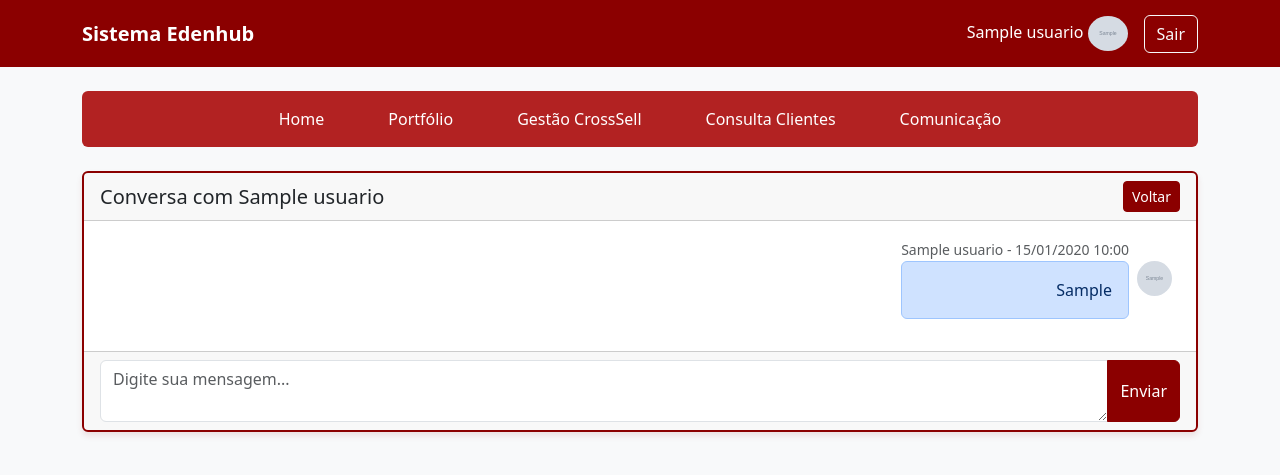
After one commit to Rafael-Albuquerque06/Sistema-Edenhub, a Flask app: page /comunicacao/1 in a window 1280 px wide. The commit adds this page. Shown: the top 475 px of the page. Run offline with Flask 3, Linux system fonts and the light colour scheme; a user stored in the database is signed in; tables that the repository leaves empty hold one stand-in row (values such as "Sample post"); grey boxes marked "Sample" are stand-in pictures.

Commit message:
Add files via upload
chat de conversa multiusuários implementado.

```diff
--- a/Edenred - Sistema/Edenred/forms.py
+++ b/Edenred - Sistema/Edenred/forms.py
@@ -1,7 +1,7 @@
 from flask_wtf import FlaskForm
 from wtforms import StringField, SubmitField, PasswordField, SelectField, BooleanField, IntegerField, FloatField, TextAreaField, SelectMultipleField, FileField,widgets
 from wtforms.validators import DataRequired, Email, Length, Optional, equal_to,ValidationError
-from Edenred.models import Usuario, Empresa, Indicacao
+from Edenred.models import Usuario, Empresa, Indicacao, Mensagem
 
 from Edenred import db, app, bcrypt
 from wtforms.widgets import ListWidget, CheckboxInput
@@ -185,3 +185,20 @@ class IndicacaoForm(FlaskForm):
         db.session.add(indicacao)
         db.session.commit()
         return indicacao
+
+
+class MensagemForm(FlaskForm):
+    mensagem = TextAreaField('Mensagem', validators=[DataRequired(), Length(max=2000)])
+    btnEnviar = SubmitField('Enviar')
+
+    def save(self, conversa_id, remetente_id):
+
+        mensagem = Mensagem(
+            conversa_id=conversa_id,
+            remetente_id=remetente_id,
+            mensagem=self.mensagem.data
+        )
+
+        db.session.add(mensagem)
+        db.session.commit()
+        return mensagem
--- a/Edenred - Sistema/Edenred/templates/nav.html
+++ b/Edenred - Sistema/Edenred/templates/nav.html
@@ -5,6 +5,8 @@
             <a class="nav-link px-4 mx-2" href="{{ url_for('portfolio') }}">Portfólio</a>
             <a class="nav-link px-4 mx-2" href="{{ url_for('crosselling') }}">Gestão CrossSell</a>
             <a class="nav-link px-4 mx-2" href="{{ url_for('consulta_clientes') }}">Consulta Clientes</a>
+
+            <a class="nav-link px-4 mx-2" href="{{ url_for('comunicacao') }}">Comunicação</a>
         </div>
     </div>
 </nav>
--- /dev/null
+++ b/Edenred - Sistema/Edenred/templates/ver_conversa.html
@@ -0,0 +1,65 @@
+{% extends 'base.html' %}
+
+{% block content %}
+<div class="row mb-4">
+    <div class="col-12">
+        {% include 'nav.html' %}
+    </div>
+</div>
+
+<div class="row">
+    <div class="col-12">
+        <div class="card card-edenred">
+            <div class="card-header d-flex justify-content-between align-items-center">
+                <h5 class="card-title mb-0 text-dark">
+                    Conversa com {{ outro_usuario.nome }}
+                </h5>
+                <a href="{{ url_for('comunicacao') }}" class="btn btn-edenred btn-sm">Voltar</a>
+            </div>
+
+            <div class="card-body" style="max-height: 500px; overflow-y: auto;">
+                {% if mensagens %}
+                    {% for mensagem in mensagens %}
+                        <div class="d-flex mb-3 {% if mensagem.remetente_id == current_user.id %}justify-content-end{% endif %}">
+                            <div class="{% if mensagem.remetente_id == current_user.id %}text-end{% endif %}">
+                                <div class="d-flex align-items-center {% if mensagem.remetente_id == current_user.id %}flex-row-reverse{% endif %}">
+                                    <img src="{{ url_for('static', filename='data/img_user/{}'.format(mensagem.remetente.foto)) }}"
+                                         width="35" height="35" class="rounded-circle mx-2">
+                                    <div>
+                                        <small class="text-muted">
+                                            {{ mensagem.remetente.nome }} -
+                                            {{ mensagem.data_envio.strftime('%d/%m/%Y %H:%M') }}
+                                        </small>
+                                        <div class="alert {% if mensagem.remetente_id == current_user.id %}alert-primary{% else %}alert-secondary{% endif %} mb-0">
+                                            {{ mensagem.mensagem }}
+                                        </div>
+                                    </div>
+                                </div>
+                            </div>
+                        </div>
+                    {% endfor %}
+                {% else %}
+                    <p class="text-center text-muted">Nenhuma mensagem ainda. Inicie a conversa!</p>
+                {% endif %}
+            </div>
+
+            <div class="card-footer">
+                <form method="post">
+                    {{ form.csrf_token }}
+                    <div class="input-group">
+                        {{ form.mensagem(class="form-control", placeholder="Digite sua mensagem...", rows="2") }}
+                        {{ form.btnEnviar(class="btn btn-edenred") }}
+                    </div>
+                    {% if form.mensagem.errors %}
+                        <div class="text-danger">
+                            {% for error in form.mensagem.errors %}
+                                <small>{{ error }}</small>
+                            {% endfor %}
+                        </div>
+                    {% endif %}
+                </form>
+            </div>
+        </div>
+    </div>
+</div>
+{% endblock %}
--- a/Edenred - Sistema/Edenred/views.py
+++ b/Edenred - Sistema/Edenred/views.py
@@ -1,7 +1,7 @@
 from Edenred import app, db
 from flask import render_template, url_for, request, redirect, flash, jsonify
-from Edenred.models import Usuario, Empresa, Indicacao
-from Edenred.forms import LoginForm, CadastroBasicoForm, BUForm, IndicacaoForm, CadastroUsuarioForm
+from Edenred.models import Usuario, Empresa, Indicacao, Mensagem, Conversa
+from Edenred.forms import LoginForm, CadastroBasicoForm, BUForm, IndicacaoForm, CadastroUsuarioForm, MensagemForm
 from flask_login import login_user, logout_user, login_required, current_user
 
 
@@ -36,7 +36,7 @@ def cadastro():
 
     if form.validate_on_submit():
         try:
-            # AGORA USA O save() QUE USA BCRYPT (igual material de estudo)
+            # AGORA USA O save() para salvar no banco de dados
             usuario = form.save()
 
             flash('Cadastro realizado com sucesso! Faça login para continuar.', 'success')
@@ -127,7 +127,7 @@ def crosselling():
 
         if request.method == 'POST':
             if form_basico.validate_on_submit():
-                # 🔥 AGORA É SUPER SIMPLES: apenas chamar .save() no formulário
+
                 empresa = form_basico.save(cnpj)
 
                 flash('Cadastro básico salvo com sucesso!', 'success')
@@ -143,7 +143,7 @@ def crosselling():
         empresa = Empresa.query.get(empresa_id)
 
         if request.method == 'POST':
-            # VALIDAÇÃO MANUAL dos produtos (já que removemos DataRequired)
+            # VALIDAÇÃO MANUAL dos produtos
             produtos_selecionados = request.form.getlist('produtos')
 
             # Verifica se todos os campos obrigatórios estão preenchidos
@@ -154,7 +154,7 @@ def crosselling():
                 flash('Por favor, preencha todos os campos obrigatórios.', 'error')
                 return render_template('crosselling.html', etapa='bu', form_bu=form_bu, empresa=empresa)
 
-            # Se chegou aqui, todos os campos estão preenchidos
+            # Se chegou aqui, todos os campos estão preenchidos e é convertido pra string
             produtos_str = ", ".join(produtos_selecionados)
 
             if form_bu.acao.data == 'vender':
@@ -193,7 +193,6 @@ def crosselling():
                     flash('Indicação bloqueada! Produtos já indicados recentemente (ultimos 3 meses).', 'error')
                     return render_template('crosselling.html', etapa='indicacao', form_indicacao=form_indicacao, empresa=empresa, bu=bu, produtos=produtos)
 
-                # 🔥 AGORA É SUPER SIMPLES: apenas chamar .save() no formulário
                 form_indicacao.save(empresa_id, current_user.id, bu, produtos)
 
                 flash('Solicitação encaminhada com sucesso! Em breve você será informado do parecer da análise. Obrigado!', 'success')
@@ -241,3 +240,89 @@ def minhas_pendencias():
     ).order_by(Indicacao.data_indicacao.desc()).all()
 
     return render_template('minhas_pendencias.html', indicacoes=indicacoes)
+
+@app.route('/comunicacao')
+@login_required
+def comunicacao():
+    # Buscar todas as conversas do usuário
+    conversas = Conversa.query.filter(
+        (Conversa.usuario1_id == current_user.id) |
+        (Conversa.usuario2_id == current_user.id)
+    ).all()
+
+    # Buscar todos os usuários para iniciar nova conversa
+    outros_usuarios = Usuario.query.filter(Usuario.id != current_user.id).all()
+
+    return render_template('comunicacao.html',
+                         conversas=conversas,
+                         outros_usuarios=outros_usuarios)
+
+
+@app.route('/comunicacao/<int:conversa_id>', methods=['GET', 'POST'])
+@login_required
+def ver_conversa(conversa_id):
+    conversa = Conversa.query.get_or_404(conversa_id)
+
+    # Verificar se o usuário atual faz parte da conversa
+    if current_user.id not in [conversa.usuario1_id, conversa.usuario2_id]:
+        flash('Acesso não autorizado!', 'error')
+        return redirect(url_for('comunicacao'))
+
+    form = MensagemForm()
+
+    if form.validate_on_submit():
+        mensagem = form.save(conversa_id, current_user.id)
+
+        flash('Mensagem enviada!', 'success')
+        return redirect(url_for('ver_conversa', conversa_id=conversa_id))
+
+    # Buscar todas as mensagens da conversa
+    mensagens = Mensagem.query.filter_by(conversa_id=conversa_id)\
+        .order_by(Mensagem.data_envio.asc())\
+        .all()
+
+    # Marcar mensagens como lidas
+    for mensagem in mensagens:
+        if mensagem.remetente_id != current_user.id and not mensagem.lida:
+            mensagem.lida = True
+    db.session.commit()
+
+    # Determinar com quem é a conversa
+    outro_usuario = conversa.usuario2 if conversa.usuario1_id == current_user.id else conversa.usuario1
+
+    return render_template('ver_conversa.html',
+                         conversa=conversa,
+                         mensagens=mensagens,
+                         outro_usuario=outro_usuario,
+                         form=form)
+
+@app.route('/comunicacao/nova/<int:usuario_id>')
+@login_required
+def nova_conversa(usuario_id):
+    # Verificar se o usuário existe
+    usuario_destino = Usuario.query.get_or_404(usuario_id)
+
+    #impedir conversa consigo mesmo
+    if usuario_destino.id == current_user.id:
+        flash('Não é possível iniciar conversa consigo mesmo!', 'error')
+        return redirect(url_for('comunicacao'))
+
+    # Verificar se já existe conversa entre os usuários
+    conversa_existente = Conversa.query.filter(
+        ((Conversa.usuario1_id == current_user.id) & (Conversa.usuario2_id == usuario_id)) |
+        ((Conversa.usuario1_id == usuario_id) & (Conversa.usuario2_id == current_user.id))
+    ).first()
+
+    if conversa_existente:
+        return redirect(url_for('ver_conversa', conversa_id=conversa_existente.id))
+
+    # Criar nova conversa
+    nova_conversa = Conversa(
+        usuario1_id=current_user.id,
+        usuario2_id=usuario_id
+    )
+
+    db.session.add(nova_conversa)
+    db.session.commit()
+
+    return redirect(url_for('ver_conversa', conversa_id=nova_conversa.id))
```
Also changed, not shown: Edenred - Sistema/Edenred/models.py (+22 -1 lines), Edenred - Sistema/Edenred/templates/comunicacao.html (added, +85 -0 lines), Edenred - Sistema/Edenred/static/data/img_user/alucard-artwork-3840x2160-13796.png (added), Edenred - Sistema/instance/database.db.
